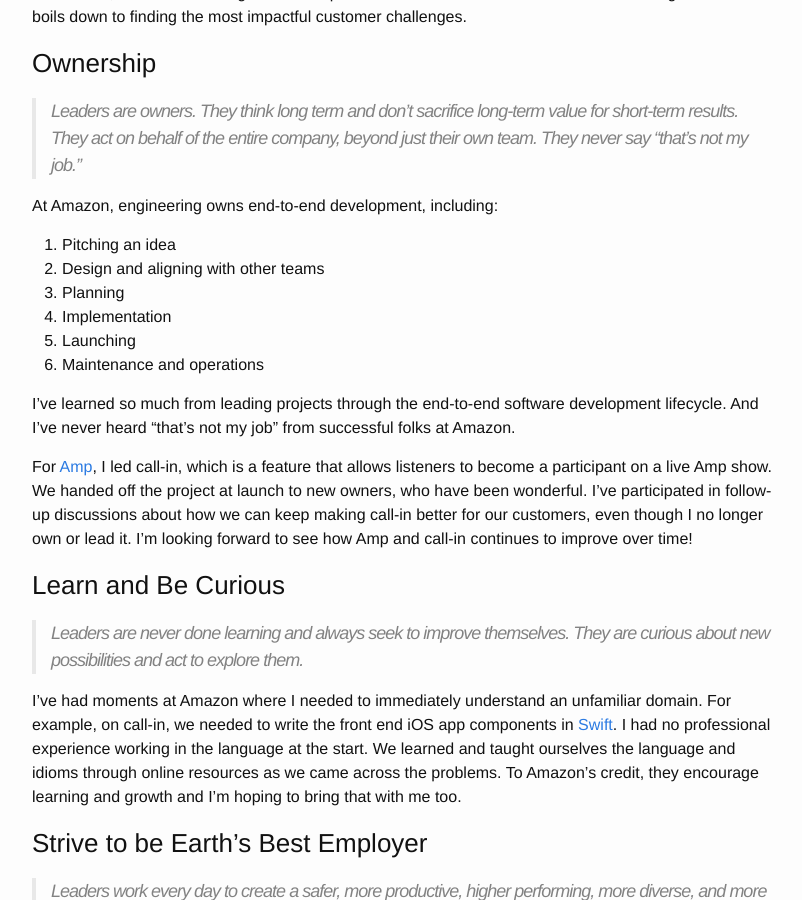
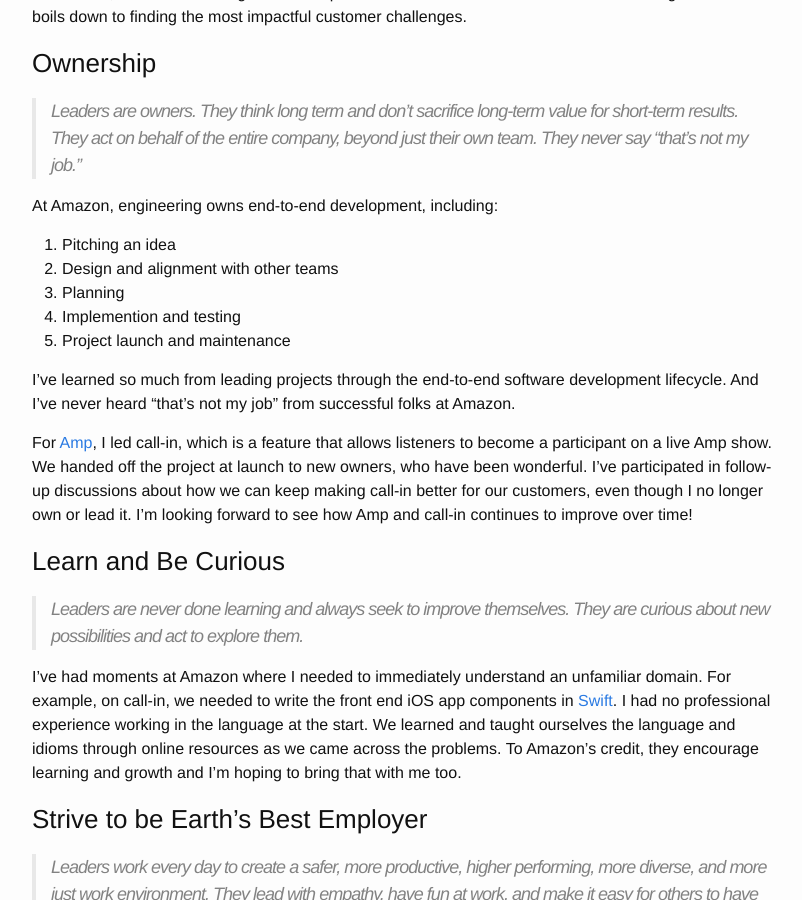
Before and after one commit to kevinlondon/kevinlondon.github.io, a Jekyll site: the page built from _posts/2022-06-03-reflections-amazon-career.md, in a window 1280 px wide and 900 px high, scrolled down 657 px. Shown: the whole window, without its empty margins (238-1040 px from the left). Built offline with Jekyll 4.4.1, drawn with Linux system fonts in a browser that asks for light colours; comment, search, counter and statistics services are not loaded.

Commit message:
A few more touch-ups

```diff
--- a/_posts/2022-06-03-reflections-amazon-career.md
+++ b/_posts/2022-06-03-reflections-amazon-career.md
@@ -40,12 +40,12 @@ for short-term results. They act on behalf of the entire company, beyond just
 their own team. They never say “that’s not my job."
 
 At Amazon, engineering owns end-to-end development, including:
+
 1. Pitching an idea
-2. Design and aligning with other teams
-4. Planning
-5. Implementation
-6. Launching
-7. Maintenance and operations
+2. Design and alignment with other teams
+3. Planning
+4. Implemention and testing
+3. Project launch and maintenance
 
 I've learned so much from leading projects through the end-to-end software
 development lifecycle. And I've never heard "that's not my job"
```
